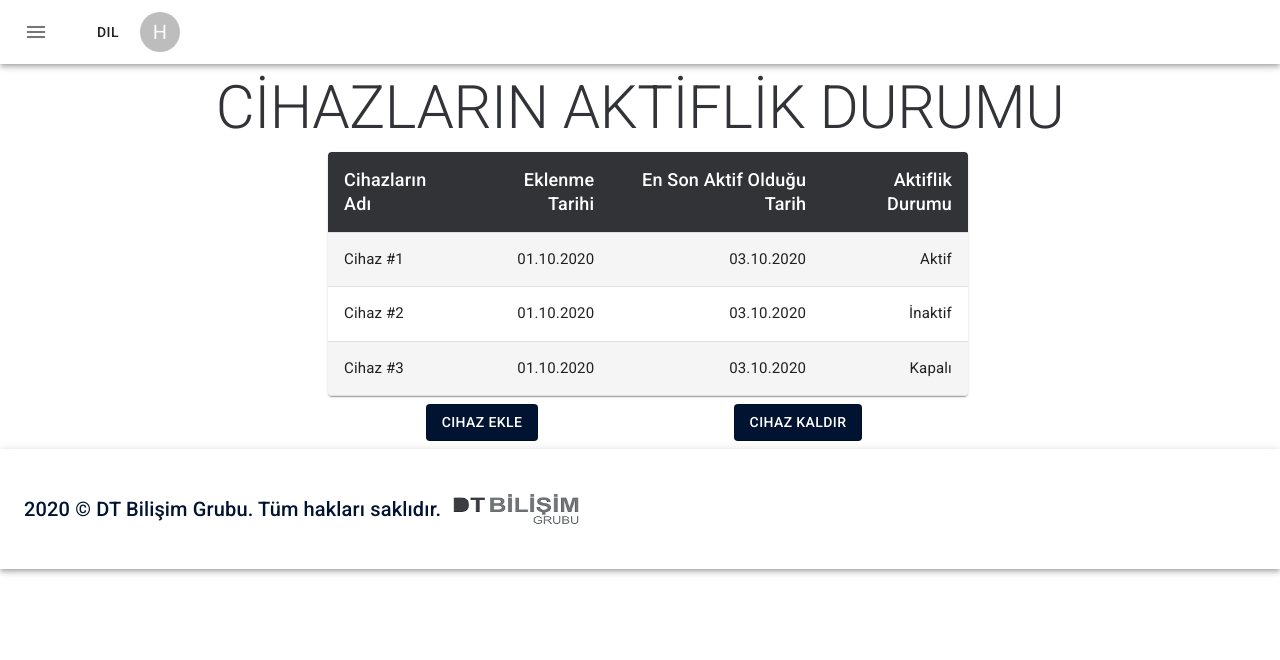
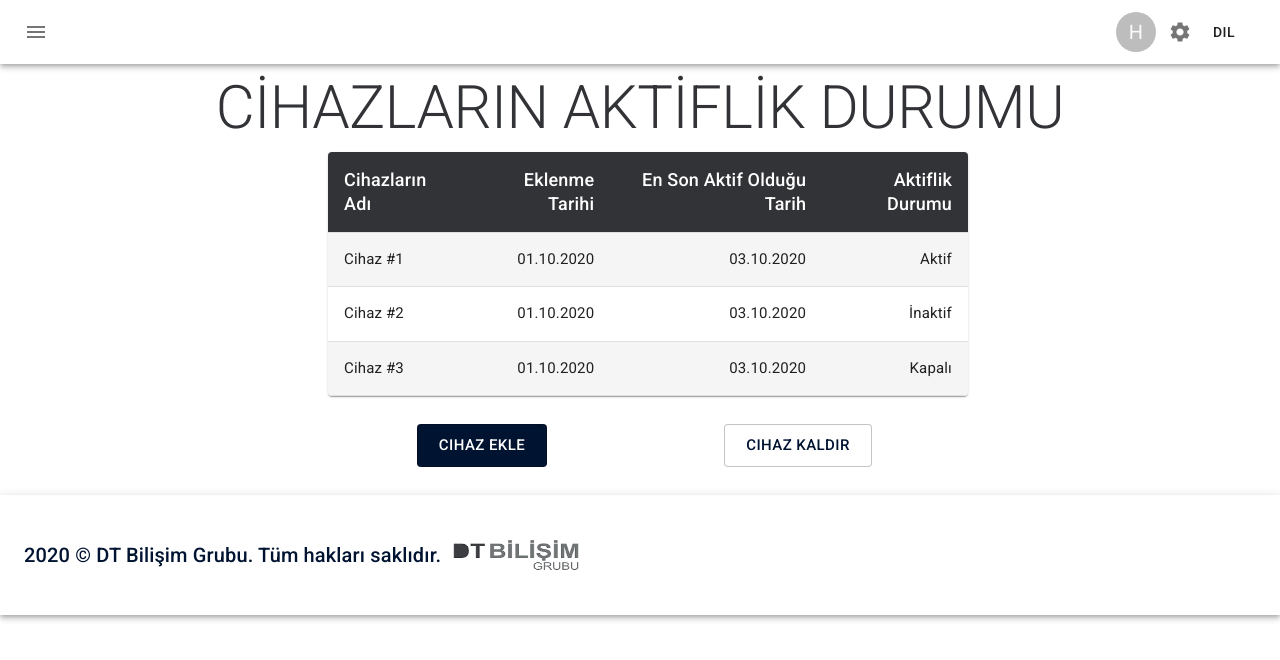
Before and after one commit to haleeozcan/dt-brain-project, a React (Create React App) app: page /user in a window 1280 px wide. Shown: the top 660 px of the page. Built offline with nearby package versions, Linux system fonts and the light colour scheme.

Commit message:
Page edits

```diff
--- a/src/Footer.js
+++ b/src/Footer.js
@@ -17,10 +17,7 @@ import Grid from "@material-ui/core/Grid";
 const useStyles = makeStyles((theme) => ({
     root: {
         flexGrow: 1,
-        backgroundColor: "#fff"
-    },
-    menuButton: {
-        marginRight: theme.spacing(2),
+        backgroundColor: "#fff",
     },
     title: {
         color: "#001331"
--- a/src/Header.js
+++ b/src/Header.js
@@ -12,16 +12,20 @@ import MenuItem from '@material-ui/core/MenuItem';
 import Menu from '@material-ui/core/Menu';
 import Button from '@material-ui/core/Button';
 import Avatar from "@material-ui/core/Avatar";
+import SettingsIcon from '@material-ui/icons/Settings';
 
 const useStyles = makeStyles((theme) => ({
     root: {
         flexGrow: 1,
-        backgroundColor: "#fff"
+        backgroundColor: "#fff",
     },
     menuButton: {
         marginRight: theme.spacing(2),
     },
     title: {
+        flexGrow: 1,
+    },
+    grow: {
         flexGrow: 1,
     },
 }));
@@ -67,23 +71,20 @@ export default function MenuAppBar() {
                     </IconButton>
                     <div>
                         <Menu
-                            id="menu-appbar"
+                            id="simple-menu"
                             anchorEl={anchorEl}
-                            anchorOrigin={{
-                                vertical: 'top',
-                                horizontal: 'right',
-                            }}
                             keepMounted
-                            transformOrigin={{
-                                vertical: 'top',
-                                horizontal: 'right',
-                            }}
-                            open={open}
+                            open={Boolean(anchor)}
                             onClose={handleClose}
                         >
-                            <MenuItem onClick={handleClose}></MenuItem>
+                            <MenuItem onClick={handleClose}>Kullanıcı Listesi</MenuItem>
                         </Menu>
                     </div>
+                    <div className={classes.grow} />
+                    <Avatar>H</Avatar>
+                    <IconButton edge="end" aria-label="menu">
+                        <SettingsIcon/>
+                    </IconButton>
                     <Button aria-controls="simple-menu" aria-haspopup="true" onClick={handleOnClick}>
                         Dil
                     </Button>
@@ -94,11 +95,10 @@ export default function MenuAppBar() {
                         open={Boolean(anchor)}
                         onClose={handleOnClose}
                     >
-                        <MenuItem onClick={handleOnClose}>Profile</MenuItem>
-                        <MenuItem onClick={handleOnClose}>My account</MenuItem>
-                        <MenuItem onClick={handleOnClose}>Logout</MenuItem>
+                        <MenuItem onClick={handleOnClose}>Türkçe</MenuItem>
+                        <MenuItem onClick={handleOnClose}>İngilizce</MenuItem>
+                        <MenuItem onClick={handleOnClose}>Almanca</MenuItem>
                     </Menu>
-                    <Avatar>H</Avatar>
                 </Toolbar>
             </AppBar>
         </div>
--- a/src/pages/user.js
+++ b/src/pages/user.js
@@ -27,6 +27,7 @@ import Select from '@material-ui/core/Select';
 import Grid from "@material-ui/core/Grid";
 import AddUserGroup from "./add-user-group";
 import AddUser from "./add-user";
+import Container from "@material-ui/core/Container";
 
 const StyledTableCell = withStyles((theme) => ({
     head: {
@@ -76,6 +77,10 @@ const useStyles = makeStyles((theme) => ({
     button: {
         backgroundColor: "#001331",
         color: theme.palette.getContrastText("#001331"),
+    },
+    but: {
+        color: "#001331",
+        backgroundColor: theme.palette.getContrastText("#001331"),
     },
     mainTitle: {
         color: "#323337",
@@ -131,9 +136,10 @@ function User() {
                 </Grid>
             </Grid>
             <div>
+                <br/>
                 <Grid container justify="center">
                     <Grid item xs={3}>
-                        <Button variant="outlined" onClick={handleClickOpen} className={classes.button}>
+                        <Button variant="outlined" size="large" onClick={handleClickOpen} className={classes.button}>
                             Cihaz Ekle
                         </Button>
                         <Dialog open={open} onClose={handleClose} aria-labelledby="form-dialog-title">
@@ -168,12 +174,12 @@ function User() {
                             </DialogActions>
                         </Dialog> </Grid>
                     <Grid item xs={3}>
-                        <Button variant="outlined" className={classes.button}>
+                        <Button variant="outlined" size="large" className={classes.but}>
                             Cihaz Kaldır
-                        </Button> </Grid>
+                        </Button>
+                    </Grid>
                 </Grid>
-
-
+                <br/>
             </div>
         </div>
     );
```
